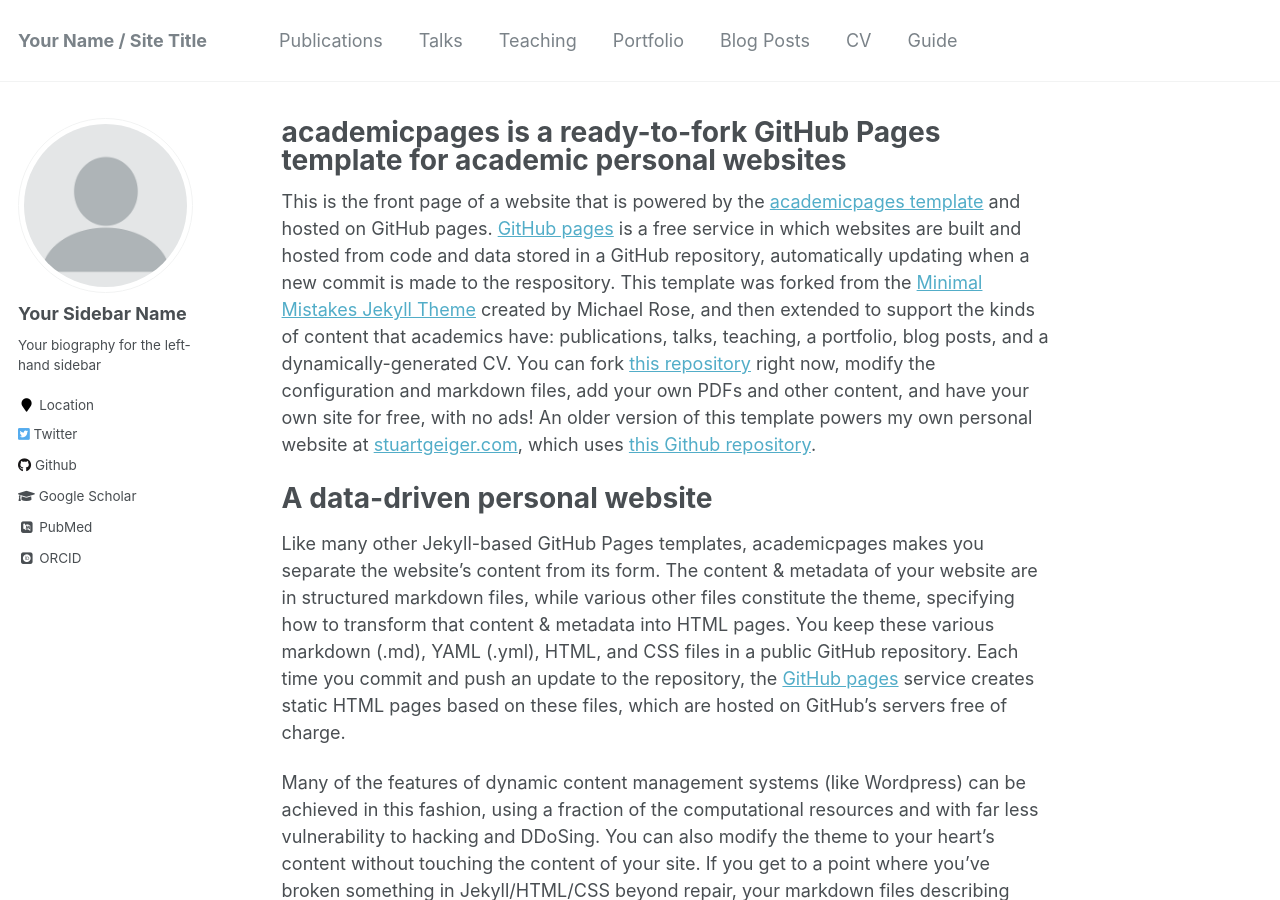
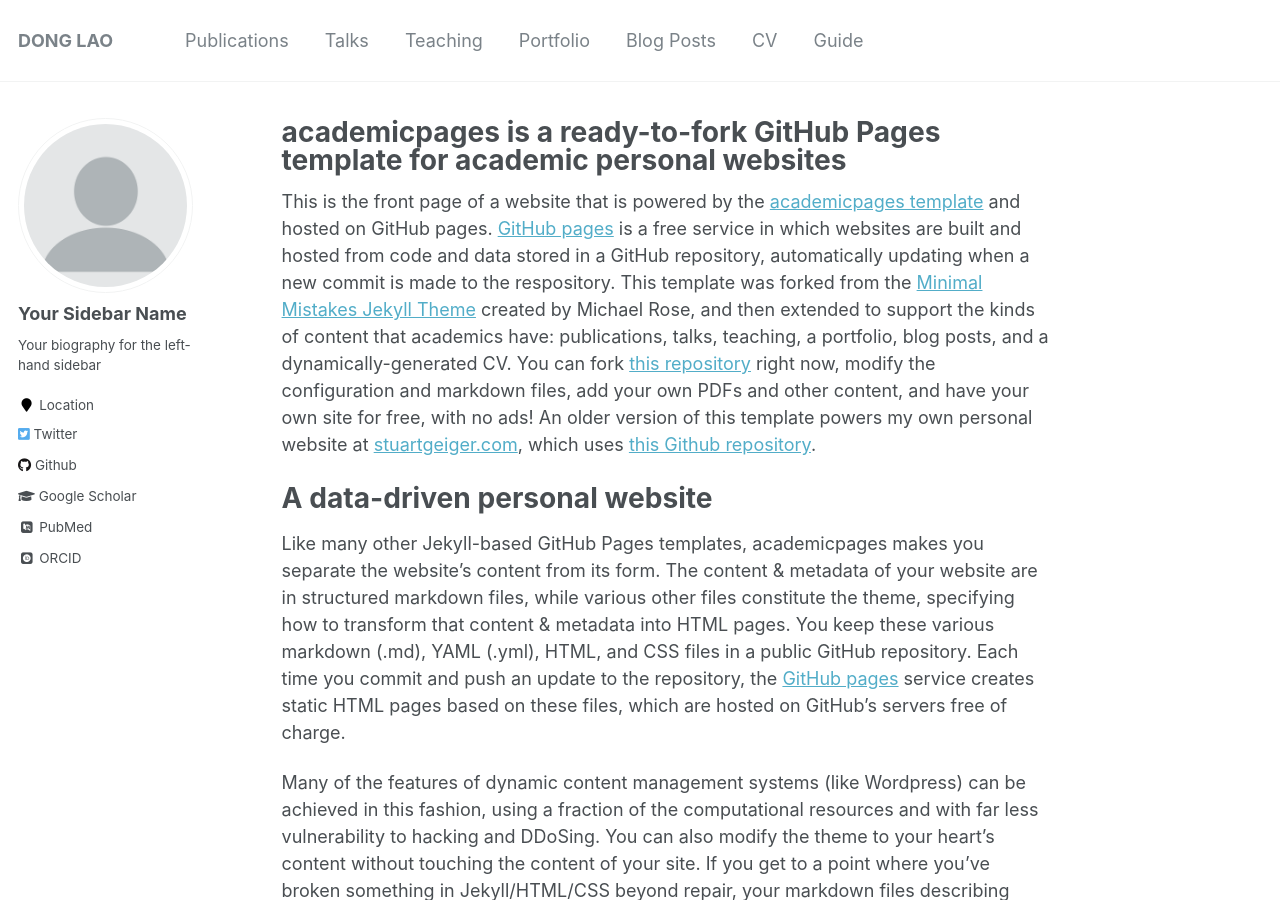
Before and after one commit to donglao/dlaoweb, a Jekyll site: the page built from _pages/about.md, in a window 1280 px wide and 900 px high. Built offline with Jekyll 4.4.1, drawn with Linux system fonts in a browser that asks for light colours; some web fonts are replaced.

Commit message:
Update _config.yml

```diff
--- a/_config.yml
+++ b/_config.yml
@@ -7,7 +7,7 @@
 
 # Site Settings
 locale                   : "en-US"
-title                    : "Your Name / Site Title"
+title                    : "DONG LAO"
 title_separator          : "-"
 name                     : &name "Your Name"
 description              : &description "personal description"
```
